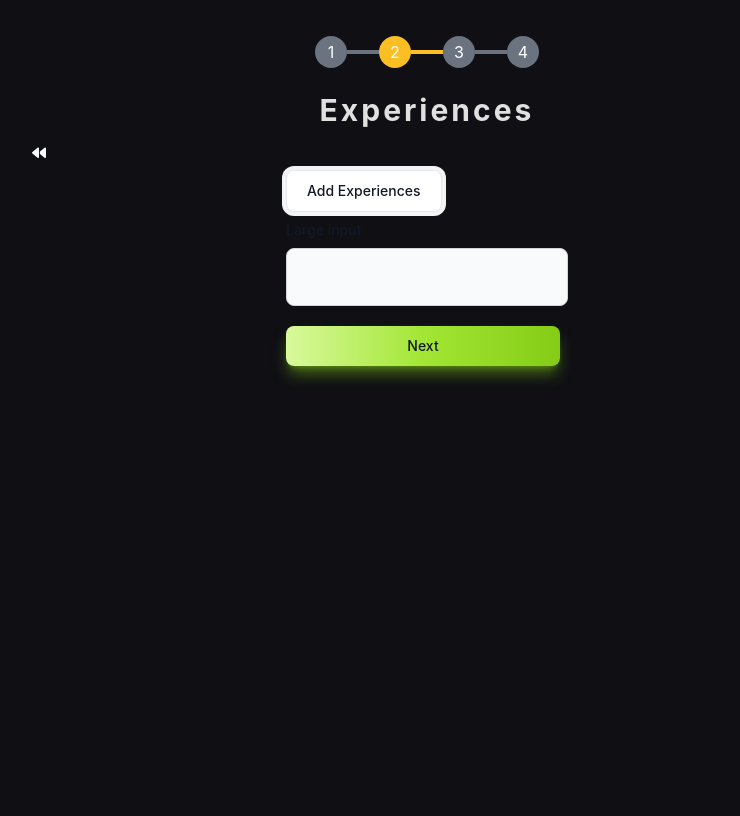
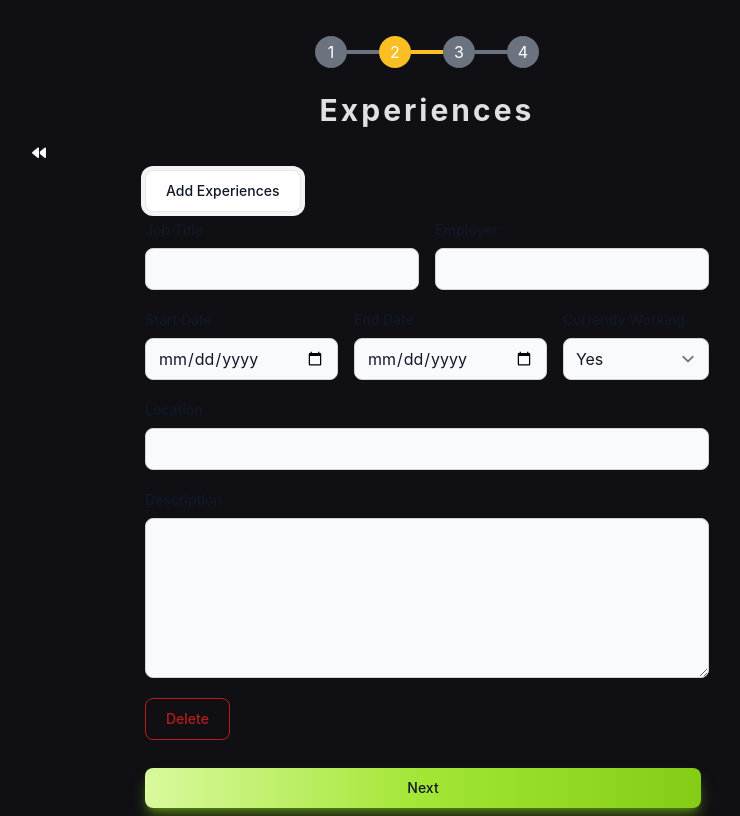
Before and after one commit to Sakshamyadav6/resume-builder, a React (Vite) app: page /experiences in a window 1280 px wide. Both pictures are taken after a click on the button "Add Experiences". Shown: the whole page, without its empty margins (213-953 px from the left). Built offline with nearby package versions, Linux system fonts and the light colour scheme.

Commit message:
feat:experience page

```diff
--- a/src/pages/Experiences.jsx
+++ b/src/pages/Experiences.jsx
@@ -16,29 +16,129 @@ const Experiences = () => {
 
     console.log("first");
 
-    const newinputForms = [
+    const newInputForms = [
       ...inputForms,
       <InputForms key={inputForms.length} />,
     ];
-    setInputForms(newinputForms);
+    setInputForms(newInputForms);
+  };
+
+  const handleDelete = (indexToDelete) => {
+    const updatedForms = inputForms.filter(
+      (_, index) => index !== indexToDelete
+    );
+    setInputForms(updatedForms);
   };
   const InputForms = ({ index }) => {
     return (
-      <div className="mb-5" key={index}>
+      <>
+        <div className="flex flex-col md:flex-row w-full">
+          <div className="mb-5 mr-4 flex-grow" key={index}>
             <label
-          htmlFor={`large-input-${index}`}
+              htmlFor={`job-title-${index}`}
               className="block mb-2 text-sm font-medium text-gray-900 dark:text-white"
             >
-          Large input
+              Job Title
             </label>
             <input
               type="text"
-          id={`large-input-${index}`}
-          className="block w-full p-4 text-gray-900 border border-gray-300 rounded-lg bg-gray-50 text-base focus:ring-blue-500 focus:border-blue-500 dark:bg-gray-700 dark:border-gray-600 dark:placeholder-gray-400 dark:text-white dark:focus:ring-blue-500 dark:focus:border-blue-500"
+              id={`job-title-${index}`}
+              className="block w-full text-gray-900 border border-gray-300 rounded-lg bg-gray-50 text-base focus:ring-blue-500 focus:border-blue-500 dark:bg-gray-700 dark:border-gray-600 dark:placeholder-gray-400 dark:text-white dark:focus:ring-blue-500 dark:focus:border-blue-500"
             />
           </div>
+          <div className="mb-5 flex-grow" key={index}>
+            <label
+              htmlFor={`employer-${index}`}
+              className="block mb-2 text-sm font-medium text-gray-900 dark:text-white"
+            >
+              Employer
+            </label>
+            <input
+              type="text"
+              id={`employer-${index}`}
+              className="block w-full text-gray-900 border border-gray-300 rounded-lg bg-gray-50 text-base focus:ring-blue-500 focus:border-blue-500 dark:bg-gray-700 dark:border-gray-600 dark:placeholder-gray-400 dark:text-white dark:focus:ring-blue-500 dark:focus:border-blue-500"
+            />
+          </div>
+        </div>
+        <div className="flex flex-col md:flex-row w-full">
+          <div className="mb-5 mr-4 flex-grow" key={index}>
+            <label
+              htmlFor={`start-date-${index}`}
+              className="block mb-2 text-sm font-medium text-gray-900 dark:text-white"
+            >
+              Start Date
+            </label>
+            <input
+              type="date"
+              id={`start-date-${index}`}
+              className="block w-full text-gray-900 border border-gray-300 rounded-lg bg-gray-50 text-base focus:ring-blue-500 focus:border-blue-500 dark:bg-gray-700 dark:border-gray-600 dark:placeholder-gray-400 dark:text-white dark:focus:ring-blue-500 dark:focus:border-blue-500"
+            />
+          </div>
+          <div className="mb-5 flex-grow" key={index}>
+            <label
+              htmlFor={`end-date-${index}`}
+              className="block mb-2 text-sm font-medium text-gray-900 dark:text-white"
+            >
+              End Date
+            </label>
+            <input
+              type="date"
+              id={`end-date-${index}`}
+              className="block w-full text-gray-900 border border-gray-300 rounded-lg bg-gray-50 text-base focus:ring-blue-500 focus:border-blue-500 dark:bg-gray-700 dark:border-gray-600 dark:placeholder-gray-400 dark:text-white dark:focus:ring-blue-500 dark:focus:border-blue-500"
+            />
+          </div>
+          <div className="mb-5 md:ml-4 flex-grow" key={index}>
+            <label
+              htmlFor={`location-${index}`}
+              className="block mb-2 text-sm font-medium text-gray-900 dark:text-white"
+            >
+              Currently Working
+            </label>
+            <select className="block w-full text-gray-900 border border-gray-300 rounded-lg bg-gray-50 text-base focus:ring-blue-500 focus:border-blue-500 dark:bg-gray-700 dark:border-gray-600 dark:placeholder-gray-400 dark:text-white dark:focus:ring-blue-500 dark:focus:border-blue-500">
+              <option value="yes">Yes</option>
+              <option value="no">No</option>
+            </select>
+          </div>
+        </div>
+        <div className="mb-5 flex-grow" key={index}>
+          <label
+            htmlFor={`location-${index}`}
+            className="block mb-2 text-sm font-medium text-gray-900 dark:text-white"
+          >
+            Location
+          </label>
+          <input
+            type="text"
+            id={`location-${index}`}
+            className="block w-full text-gray-900 border border-gray-300 rounded-lg bg-gray-50 text-base focus:ring-blue-500 focus:border-blue-500 dark:bg-gray-700 dark:border-gray-600 dark:placeholder-gray-400 dark:text-white dark:focus:ring-blue-500 dark:focus:border-blue-500"
+          />
+        </div>
+        <div className="mb-5 flex-grow" key={index}>
+          <label
+            htmlFor={`location-${index}`}
+            className="block mb-2 text-sm font-medium text-gray-900 dark:text-white"
+          >
+            Description
+          </label>
+          <textarea
+            type="text"
+            id={`location-${index}`}
+            className="block w-full p-3 h-40 text-gray-900 border border-gray-300 rounded-lg bg-gray-50 text-base focus:ring-blue-500 focus:border-blue-500 dark:bg-gray-700 dark:border-gray-600 dark:placeholder-gray-400 dark:text-white dark:focus:ring-blue-500 dark:focus:border-blue-500"
+          />
+        </div>
+        <div>
+          <button
+            type="button"
+            onClick={() => handleDelete(index)}
+            class="text-red-700 hover:text-white border border-red-700 hover:bg-red-800 focus:ring-4 focus:outline-none focus:ring-red-300 font-medium rounded-lg text-sm px-5 py-2.5 text-center me-2 mb-2 dark:border-red-500 dark:text-red-500 dark:hover:text-white dark:hover:bg-red-600 dark:focus:ring-red-900"
+          >
+            Delete
+          </button>
+        </div>
+      </>
     );
   };
+
   return (
     <>
       <div className="flex flex-col items-center mt-9">
@@ -48,7 +148,7 @@ const Experiences = () => {
         <h1 className="text-3xl font-bold mt-2 mb-2 tracking-widest">
           Experiences
         </h1>
-        <div className="relative lg:right-96  right-32 mb-4 lg:mb-0">
+        <div className="relative lg:right-96 right-32 mb-4 lg:mb-0">
           <button
             type="button"
             onClick={backButton}
```
Lines whose indentation alone changed are shown as unchanged.
